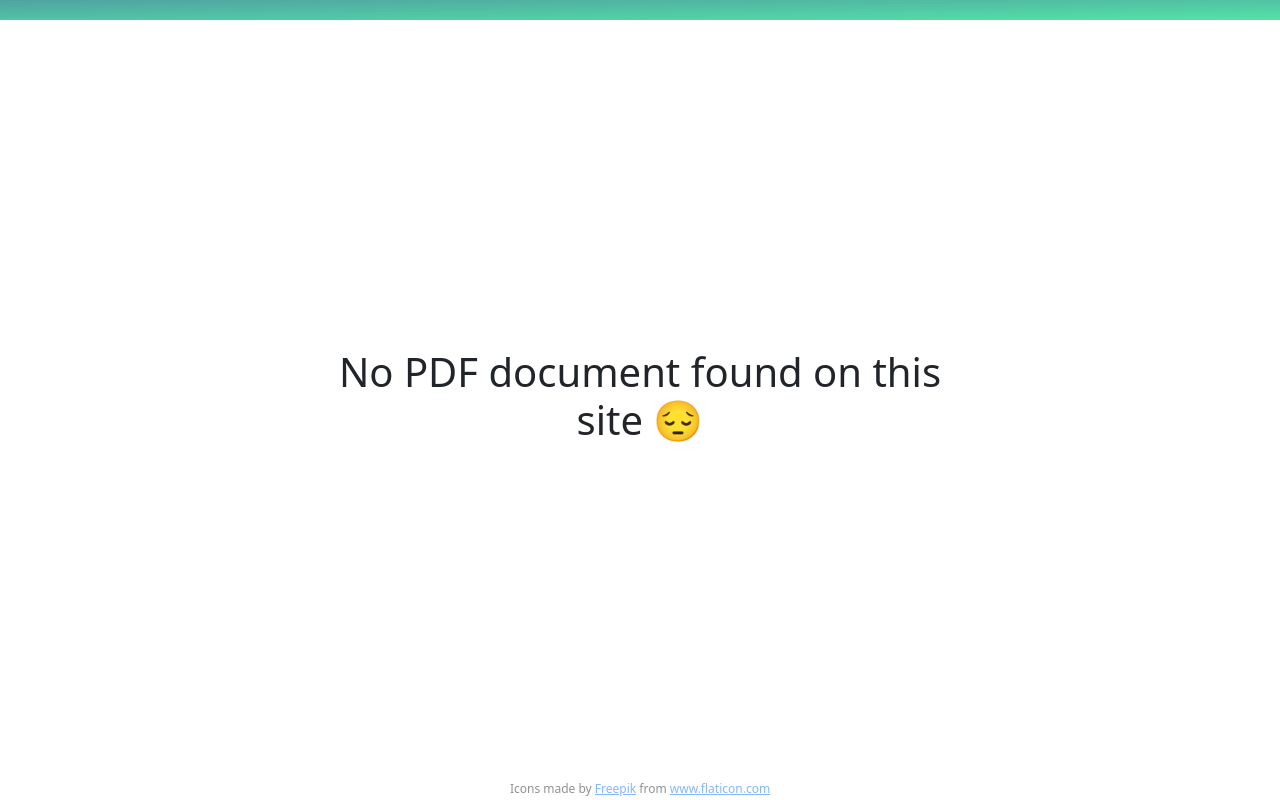
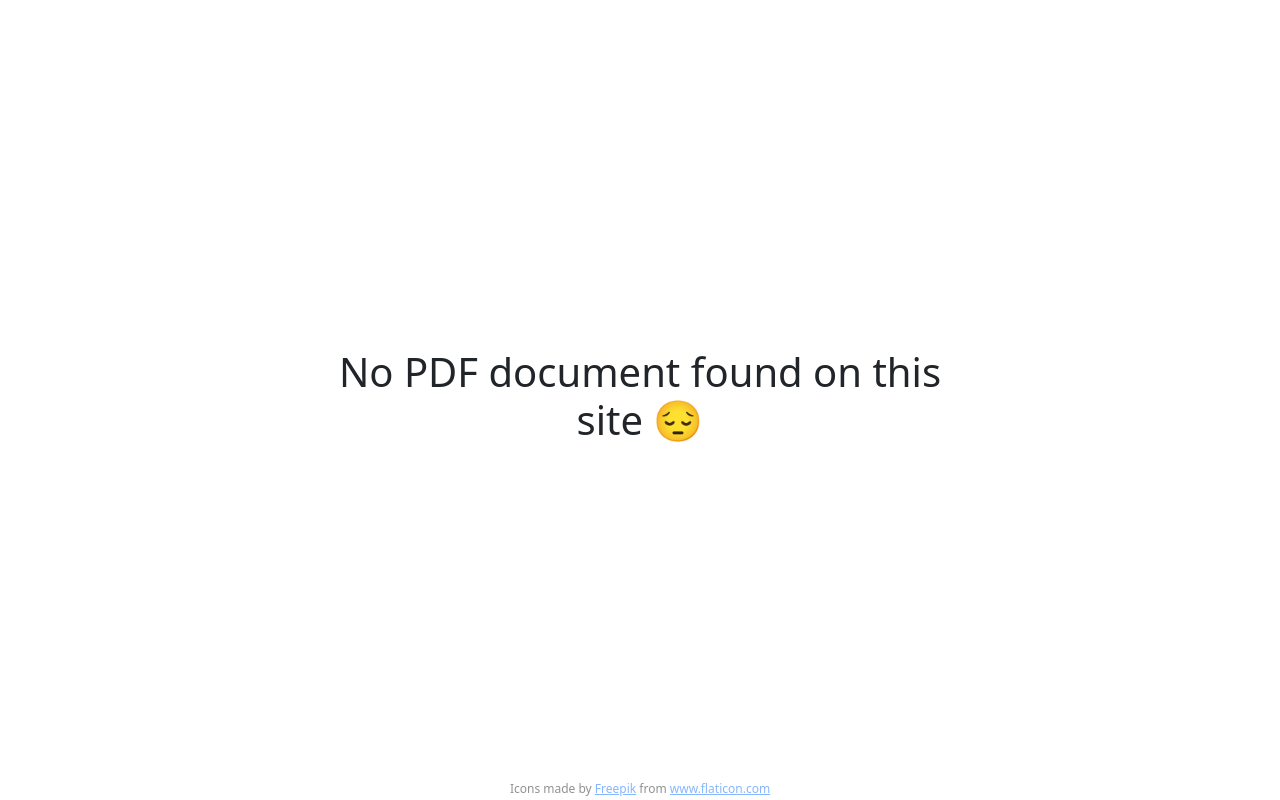
Before and after one commit to davidus27/pdf-shortener-extension, a React app: page / in a window 1280 px wide. Built offline with nearby package versions, Linux system fonts and the light colour scheme.

Commit message:
remove wrapper

```diff
--- a/src/styles/App.css
+++ b/src/styles/App.css
@@ -56,18 +56,6 @@ html, body {
   height: 100%;
 }
 
-.wrapper {
-  background: linear-gradient(to bottom right, #50a3a2 0%, #53e3a6 100%);
-  min-height: calc(100% + 20px);
-  margin-bottom: -20px;
-}
-
-.wrapper:after {
-  display: block;
-  content: "";
-  height: 20px;
-}
-
 footer {
   text-align: center;
   position: fixed;
```
